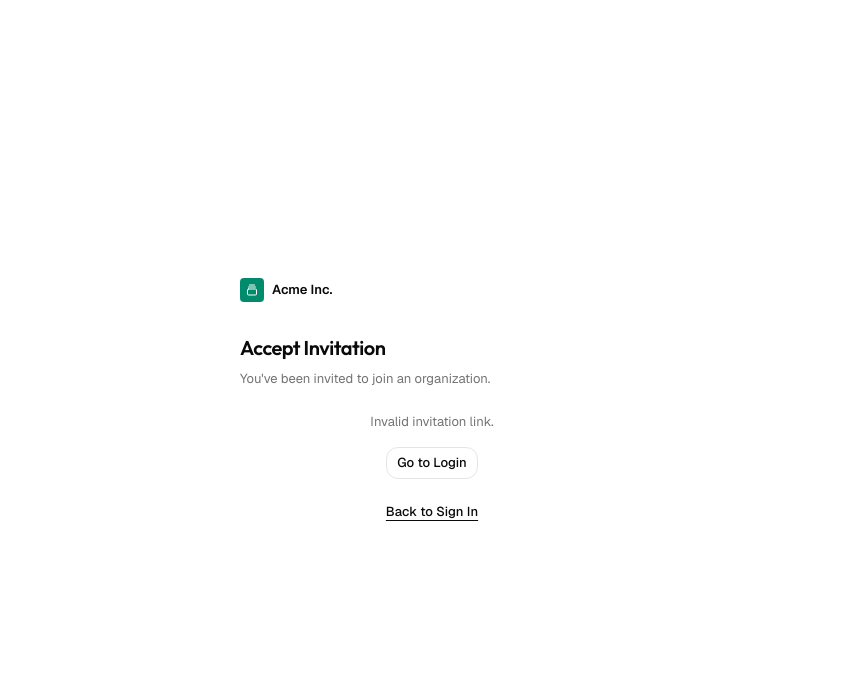
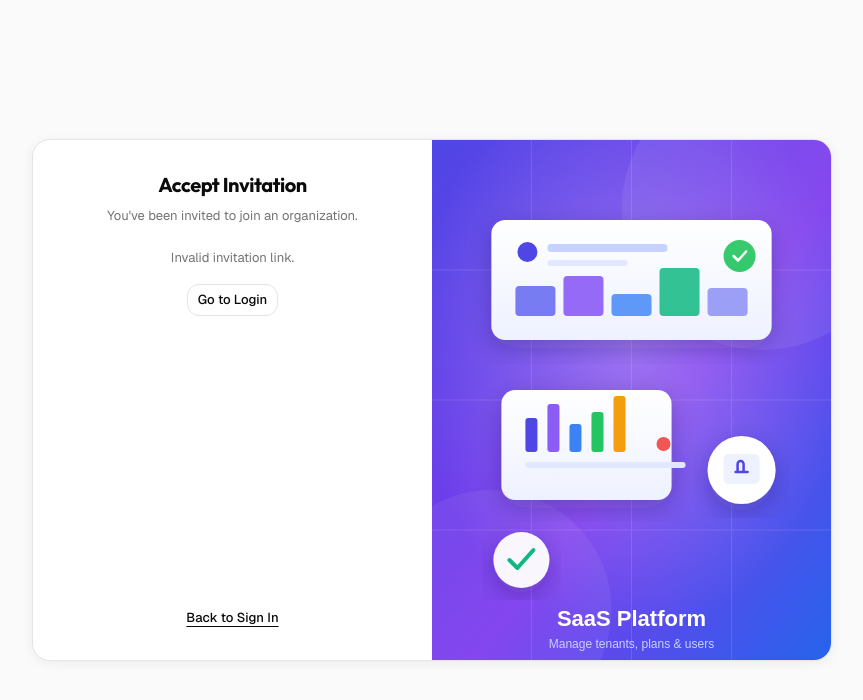
Before and after one commit to dimple0613/Saas-Master, a Next.js app: page /invite in a window 1280 px wide. Shown: the top 700 px of the page, without its empty margins (208-1071 px from the left). Built offline with nearby package versions, Linux system fonts and the light colour scheme.

Commit message:
Add auth illustration and password visibility toggles on auth pages

```diff
--- a/app/(auth)/forgot-password/page.tsx
+++ b/app/(auth)/forgot-password/page.tsx
@@ -115,22 +115,12 @@ export default function ForgotPasswordPage() {
             </div>
 
             {/* Right - Image Placeholder */}
-            <div className="hidden items-center justify-center bg-muted md:flex">
-              <div className="flex h-24 w-24 items-center justify-center rounded-full bg-muted-foreground/10">
-                <svg
-                  className="h-10 w-10 text-muted-foreground/40"
-                  fill="none"
-                  viewBox="0 0 24 24"
-                  stroke="currentColor"
-                  strokeWidth={1.5}
-                >
-                  <path
-                    strokeLinecap="round"
-                    strokeLinejoin="round"
-                    d="M2.25 15.75l5.159-5.159a2.25 2.25 0 013.182 0l5.159 5.159m-1.5-1.5l1.409-1.409a2.25 2.25 0 013.182 0l2.909 2.909M3.75 21h16.5A2.25 2.25 0 0022.5 18.75V5.25A2.25 2.25 0 0020.25 3H3.75A2.25 2.25 0 001.5 5.25v13.5A2.25 2.25 0 003.75 21z"
-                  />
-                </svg>
-              </div>
+            <div className="relative hidden md:block">
+              <img
+                src="/auth-illustration.svg"
+                alt="SaaS Platform illustration"
+                className="h-full w-full object-cover"
+              />
             </div>
           </div>
         </div>
--- a/app/(auth)/invite/page.tsx
+++ b/app/(auth)/invite/page.tsx
@@ -4,7 +4,7 @@ import { useState, useEffect, Suspense } from "react";
 import { useSearchParams } from "next/navigation";
 import { signIn } from "next-auth/react";
 import Link from "next/link";
-import { GalleryVerticalEnd, Building2, CheckCircle2 } from "lucide-react";
+import { Building2, CheckCircle2, Eye, EyeOff } from "lucide-react";
 import { Input } from "@/components/ui/input";
 import { Label } from "@/components/ui/label";
 import { Button } from "@/components/ui/button";
@@ -18,6 +18,7 @@ function InviteContent() {
   const [error, setError] = useState("");
   const [loading, setLoading] = useState(() => !!token);
   const [password, setPassword] = useState("");
+  const [showPassword, setShowPassword] = useState(false);
   const [logging, setLogging] = useState(false);
   const [joined, setJoined] = useState(false);
 
@@ -66,19 +67,14 @@ function InviteContent() {
   const roleLabel = inviteData?.role === "owner" ? "Owner" : inviteData?.role === "admin" ? "Admin" : "Member";
 
   return (
-    <div className="flex min-h-screen items-center justify-center bg-background px-4">
-      <div className="w-full max-w-sm">
-        <div className="mb-8">
-          <Link href="/" className="inline-flex items-center gap-2 text-sm font-semibold text-foreground">
-            <div className="flex h-6 w-6 items-center justify-center rounded bg-primary text-primary-foreground">
-              <GalleryVerticalEnd className="h-3 w-3" />
-            </div>
-            Acme Inc.
-          </Link>
-        </div>
-
-        <h1 className="font-heading mb-2 text-2xl font-semibold tracking-tight text-foreground">Accept Invitation</h1>
-        <p className="mb-6 text-sm text-muted-foreground">You&apos;ve been invited to join an organization.</p>
+    <div className="flex min-h-screen items-center justify-center bg-muted/50 px-4 py-[70px] max-sm:py-12">
+      <div className="w-full max-w-[800px]">
+        <div className="overflow-hidden rounded-2xl border border-border bg-card shadow-[0_2px_12px_rgba(0,0,0,0.06)]">
+          <div className="grid min-h-[520px] md:grid-cols-2">
+            {/* Left - Form */}
+            <div className="flex flex-col p-8">
+              <h1 className="font-heading mb-2 text-center text-2xl font-bold tracking-tight text-foreground">Accept Invitation</h1>
+              <p className="mb-6 text-center text-sm text-muted-foreground">You&apos;ve been invited to join an organization.</p>
 
               {loading && <p className="text-sm text-muted-foreground">Loading...</p>}
 
@@ -110,7 +106,12 @@ function InviteContent() {
                   <form onSubmit={handleLogin} className="space-y-4">
                     <div className="space-y-2">
                       <Label>Password</Label>
-                <Input type="password" value={password} onChange={(e) => setPassword(e.target.value)} placeholder="Enter your password" required className="h-8 px-3" />
+                      <div className="relative">
+                        <Input type={showPassword ? "text" : "password"} value={password} onChange={(e) => setPassword(e.target.value)} placeholder="Enter your password" required className="h-8 px-3 pr-9" />
+                        <Button type="button" variant="ghost" size="icon-sm" onClick={() => setShowPassword(!showPassword)} className="absolute right-1.5 top-1/2 -translate-y-1/2 text-muted-foreground hover:text-foreground" aria-label={showPassword ? "Hide password" : "Show password"}>
+                          {showPassword ? <EyeOff className="h-4 w-4" /> : <Eye className="h-4 w-4" />}
+                        </Button>
+                      </div>
                     </div>
                     {error && (
                       <Alert variant="destructive">
@@ -144,8 +145,20 @@ function InviteContent() {
                 </div>
               )}
 
-        <div className="mt-6 text-center text-sm text-muted-foreground">
+              <p className="mt-auto pt-6 text-center text-sm text-muted-foreground">
                 <Link href="/login" className="font-medium text-foreground underline underline-offset-4">Back to Sign In</Link>
+              </p>
+            </div>
+
+            {/* Right - Image Placeholder */}
+            <div className="relative hidden md:block">
+              <img
+                src="/auth-illustration.svg"
+                alt="SaaS Platform illustration"
+                className="h-full w-full object-cover"
+              />
+            </div>
+          </div>
         </div>
       </div>
     </div>
--- a/app/(auth)/login/page.tsx
+++ b/app/(auth)/login/page.tsx
@@ -149,12 +149,13 @@ function LoginContent() {
               </div>
 
               {/* Social Logins */}
-              <div className="grid grid-cols-2 gap-3">
+              <div className="flex justify-center gap-3">
                 <Button
                   type="button"
                   variant="outline"
                   onClick={() => signIn("apple", { callbackUrl })}
-                  className="h-8"
+                  className="h-9 w-9 rounded-full"
+                  aria-label="Continue with Apple"
                 >
                   <svg className="h-5 w-5" viewBox="0 0 24 24" fill="currentColor">
                     <path d="M17.05 20.28c-.98.95-2.05.88-3.08.4-1.09-.5-2.08-.48-3.24 0-1.44.62-2.2.44-3.06-.4C2.79 15.25 3.51 7.59 9.05 7.31c1.35.07 2.29.74 3.08.8 1.18-.24 2.31-.93 3.57-.84 1.51.12 2.65.72 3.4 1.8-3.12 1.87-2.38 5.98.48 7.13-.57 1.5-1.31 2.98-2.54 4.09zM12.03 7.25c-.15-2.23 1.66-4.07 3.74-4.25.29 2.58-2.34 4.5-3.74 4.25z" />
@@ -164,7 +165,8 @@ function LoginContent() {
                   type="button"
                   variant="outline"
                   onClick={() => signIn("google", { callbackUrl })}
-                  className="h-8"
+                  className="h-9 w-9 rounded-full"
+                  aria-label="Continue with Google"
                 >
                   <span className="text-lg font-bold">G</span>
                 </Button>
@@ -183,22 +185,12 @@ function LoginContent() {
             </div>
 
             {/* Right - Image Placeholder */}
-            <div className="hidden items-center justify-center bg-muted md:flex">
-              <div className="flex h-24 w-24 items-center justify-center rounded-full bg-muted-foreground/10">
-                <svg
-                  className="h-10 w-10 text-muted-foreground/40"
-                  fill="none"
-                  viewBox="0 0 24 24"
-                  stroke="currentColor"
-                  strokeWidth={1.5}
-                >
-                  <path
-                    strokeLinecap="round"
-                    strokeLinejoin="round"
-                    d="M2.25 15.75l5.159-5.159a2.25 2.25 0 013.182 0l5.159 5.159m-1.5-1.5l1.409-1.409a2.25 2.25 0 013.182 0l2.909 2.909M3.75 21h16.5A2.25 2.25 0 0022.5 18.75V5.25A2.25 2.25 0 0020.25 3H3.75A2.25 2.25 0 001.5 5.25v13.5A2.25 2.25 0 003.75 21z"
-                  />
-                </svg>
-              </div>
+            <div className="relative hidden md:block">
+              <img
+                src="/auth-illustration.svg"
+                alt="SaaS Platform illustration"
+                className="h-full w-full object-cover"
+              />
             </div>
           </div>
         </div>
--- a/app/(auth)/reset-password/page.tsx
+++ b/app/(auth)/reset-password/page.tsx
@@ -3,7 +3,7 @@
 import { Suspense, useState } from "react";
 import { useSearchParams, useRouter } from "next/navigation";
 import Link from "next/link";
-import { Lock, KeyRound, GalleryVerticalEnd, CheckCircle2 } from "lucide-react";
+import { Lock, KeyRound, CheckCircle2, Eye, EyeOff } from "lucide-react";
 import { Input } from "@/components/ui/input";
 import { Label } from "@/components/ui/label";
 import { Button } from "@/components/ui/button";
@@ -15,6 +15,7 @@ function ResetPasswordContent() {
   const [token, setToken] = useState(() => searchParams.get("token") || "");
   const [newPassword, setNewPassword] = useState("");
   const [confirmPassword, setConfirmPassword] = useState("");
+  const [showPassword, setShowPassword] = useState(false);
   const [error, setError] = useState("");
   const [success, setSuccess] = useState("");
   const [loading, setLoading] = useState(false);
@@ -51,19 +52,14 @@ function ResetPasswordContent() {
   }
 
   return (
-    <div className="flex min-h-screen items-center justify-center bg-background px-4">
-      <div className="w-full max-w-sm">
-        <div className="mb-8">
-          <Link href="/" className="inline-flex items-center gap-2 text-sm font-semibold text-foreground">
-            <div className="flex h-6 w-6 items-center justify-center rounded bg-primary text-primary-foreground">
-              <GalleryVerticalEnd className="h-3 w-3" />
-            </div>
-            Acme Inc.
-          </Link>
-        </div>
-
-        <div className="mb-6">
-          <h1 className="font-heading text-2xl font-semibold tracking-tight text-foreground">Reset password</h1>
+    <div className="flex min-h-screen items-center justify-center bg-muted/50 px-4 py-[70px] max-sm:py-12">
+      <div className="w-full max-w-[800px]">
+        <div className="overflow-hidden rounded-2xl border border-border bg-card shadow-[0_2px_12px_rgba(0,0,0,0.06)]">
+          <div className="grid min-h-[520px] md:grid-cols-2">
+            {/* Left - Form */}
+            <div className="flex flex-col p-8">
+              <div className="mb-6 text-center">
+                <h1 className="font-heading text-2xl font-bold tracking-tight text-foreground">Reset password</h1>
                 <p className="mt-1 text-sm text-muted-foreground">Enter the reset code and your new password below</p>
               </div>
 
@@ -80,7 +76,10 @@ function ResetPasswordContent() {
                   <Label htmlFor="newPassword">New Password</Label>
                   <div className="relative">
                     <Lock className="absolute left-3 top-1/2 h-4 w-4 -translate-y-1/2 text-muted-foreground" />
-              <Input id="newPassword" type="password" value={newPassword} onChange={(e) => setNewPassword(e.target.value)} placeholder="Enter new password" required className="h-8 pl-10 pr-3" />
+                    <Input id="newPassword" type={showPassword ? "text" : "password"} value={newPassword} onChange={(e) => setNewPassword(e.target.value)} placeholder="Enter new password" required autoComplete="new-password" className="h-8 pl-10 pr-9" />
+                    <Button type="button" variant="ghost" size="icon-sm" onClick={() => setShowPassword(!showPassword)} className="absolute right-1.5 top-1/2 -translate-y-1/2 text-muted-foreground hover:text-foreground" aria-label={showPassword ? "Hide password" : "Show password"}>
+                      {showPassword ? <EyeOff className="h-4 w-4" /> : <Eye className="h-4 w-4" />}
+                    </Button>
                   </div>
                 </div>
 
@@ -88,7 +87,10 @@ function ResetPasswordContent() {
                   <Label htmlFor="confirmPassword">Confirm Password</Label>
                   <div className="relative">
                     <Lock className="absolute left-3 top-1/2 h-4 w-4 -translate-y-1/2 text-muted-foreground" />
-              <Input id="confirmPassword" type="password" value={confirmPassword} onChange={(e) => setConfirmPassword(e.target.value)} placeholder="Confirm new password" required className="h-8 pl-10 pr-3" />
+                    <Input id="confirmPassword" type={showPassword ? "text" : "password"} value={confirmPassword} onChange={(e) => setConfirmPassword(e.target.value)} placeholder="Confirm new password" required autoComplete="new-password" className="h-8 pl-10 pr-9" />
+                    <Button type="button" variant="ghost" size="icon-sm" onClick={() => setShowPassword(!showPassword)} className="absolute right-1.5 top-1/2 -translate-y-1/2 text-muted-foreground hover:text-foreground" aria-label={showPassword ? "Hide password" : "Show password"}>
+                      {showPassword ? <EyeOff className="h-4 w-4" /> : <Eye className="h-4 w-4" />}
+                    </Button>
                   </div>
                 </div>
 
@@ -110,10 +112,22 @@ function ResetPasswordContent() {
                 </Button>
               </form>
 
-        <div className="mt-6 text-center text-sm text-muted-foreground">
+              <p className="mt-auto pt-6 text-center text-sm text-muted-foreground">
                 <Link href="/forgot-password" className="font-medium text-foreground underline underline-offset-4 hover:text-foreground/80">Need a new code?</Link>
                 {" "}&middot;{" "}
                 <Link href="/login" className="font-medium text-foreground underline underline-offset-4 hover:text-foreground/80">Back to Sign In</Link>
+              </p>
+            </div>
+
+            {/* Right - Image Placeholder */}
+            <div className="relative hidden md:block">
+              <img
+                src="/auth-illustration.svg"
+                alt="SaaS Platform illustration"
+                className="h-full w-full object-cover"
+              />
+            </div>
+          </div>
         </div>
       </div>
     </div>
--- a/app/(auth)/signup/page.tsx
+++ b/app/(auth)/signup/page.tsx
@@ -150,12 +150,12 @@ function SignupContent() {
                   Go to Login
                 </Button>
               </div>
-              <div className="hidden items-center justify-center bg-muted md:flex">
-                <div className="flex h-24 w-24 items-center justify-center rounded-full bg-muted-foreground/10">
-                  <svg className="h-10 w-10 text-muted-foreground/40" fill="none" viewBox="0 0 24 24" stroke="currentColor" strokeWidth={1.5}>
-                    <path strokeLinecap="round" strokeLinejoin="round" d="M2.25 15.75l5.159-5.159a2.25 2.25 0 013.182 0l5.159 5.159m-1.5-1.5l1.409-1.409a2.25 2.25 0 013.182 0l2.909 2.909M3.75 21h16.5A2.25 2.25 0 0022.5 18.75V5.25A2.25 2.25 0 0020.25 3H3.75A2.25 2.25 0 001.5 5.25v13.5A2.25 2.25 0 003.75 21z" />
-                  </svg>
-                </div>
+              <div className="relative hidden md:block">
+                <img
+                  src="/auth-illustration.svg"
+                  alt="SaaS Platform illustration"
+                  className="h-full w-full object-cover"
+                />
               </div>
             </div>
           </div>
@@ -241,7 +241,12 @@ function SignupContent() {
                 {/* Confirm Password */}
                 <div className="space-y-2">
                   <Label htmlFor="confirmPassword" className="text-sm font-medium text-foreground">Confirm Password</Label>
-                  <Input id="confirmPassword" type={showPassword ? "text" : "password"} value={form.confirmPassword} onChange={(e) => update("confirmPassword", e.target.value)} placeholder="Confirm your password" required autoComplete="new-password" className="h-8 rounded-lg border-border bg-card px-3 text-sm placeholder:text-muted-foreground/50 focus-visible:ring-2 focus-visible:ring-foreground/10" />
+                  <div className="relative">
+                    <Input id="confirmPassword" type={showPassword ? "text" : "password"} value={form.confirmPassword} onChange={(e) => update("confirmPassword", e.target.value)} placeholder="Confirm your password" required autoComplete="new-password" className="h-8 rounded-lg border-border bg-card px-3 pr-9 text-sm placeholder:text-muted-foreground/50 focus-visible:ring-2 focus-visible:ring-foreground/10" />
+                    <Button type="button" variant="ghost" size="icon-sm" onClick={() => setShowPassword(!showPassword)} className="absolute right-1.5 top-1/2 -translate-y-1/2 text-muted-foreground hover:text-foreground" aria-label={showPassword ? "Hide password" : "Show password"}>
+                      {showPassword ? <EyeOff className="h-4 w-4" /> : <Eye className="h-4 w-4" />}
+                    </Button>
+                  </div>
                 </div>
 
                 {/* Error */}
@@ -264,13 +269,13 @@ function SignupContent() {
                     <span className="text-xs text-muted-foreground">Or continue with</span>
                     <div className="h-px flex-1 bg-border" />
                   </div>
-                  <div className="grid grid-cols-2 gap-3">
-                    <Button type="button" variant="outline" onClick={() => signIn("apple", { callbackUrl })} className="h-8">
+                  <div className="flex justify-center gap-3">
+                    <Button type="button" variant="outline" onClick={() => signIn("apple", { callbackUrl })} className="h-9 w-9 rounded-full" aria-label="Continue with Apple">
                       <svg className="h-5 w-5" viewBox="0 0 24 24" fill="currentColor">
                         <path d="M17.05 20.28c-.98.95-2.05.88-3.08.4-1.09-.5-2.08-.48-3.24 0-1.44.62-2.2.44-3.06-.4C2.79 15.25 3.51 7.59 9.05 7.31c1.35.07 2.29.74 3.08.8 1.18-.24 2.31-.93 3.57-.84 1.51.12 2.65.72 3.4 1.8-3.12 1.87-2.38 5.98.48 7.13-.57 1.5-1.31 2.98-2.54 4.09zM12.03 7.25c-.15-2.23 1.66-4.07 3.74-4.25.29 2.58-2.34 4.5-3.74 4.25z" />
                       </svg>
                     </Button>
-                    <Button type="button" variant="outline" onClick={() => signIn("google", { callbackUrl })} className="h-8">
+                    <Button type="button" variant="outline" onClick={() => signIn("google", { callbackUrl })} className="h-9 w-9 rounded-full" aria-label="Continue with Google">
                       <span className="text-lg font-bold">G</span>
                     </Button>
                   </div>
@@ -289,12 +294,12 @@ function SignupContent() {
             </div>
 
             {/* Right - Image Placeholder */}
-            <div className="hidden items-center justify-center bg-muted md:flex">
-              <div className="flex h-24 w-24 items-center justify-center rounded-full bg-muted-foreground/10">
-                <svg className="h-10 w-10 text-muted-foreground/40" fill="none" viewBox="0 0 24 24" stroke="currentColor" strokeWidth={1.5}>
-                  <path strokeLinecap="round" strokeLinejoin="round" d="M2.25 15.75l5.159-5.159a2.25 2.25 0 013.182 0l5.159 5.159m-1.5-1.5l1.409-1.409a2.25 2.25 0 013.182 0l2.909 2.909M3.75 21h16.5A2.25 2.25 0 0022.5 18.75V5.25A2.25 2.25 0 0020.25 3H3.75A2.25 2.25 0 001.5 5.25v13.5A2.25 2.25 0 003.75 21z" />
-                </svg>
-              </div>
+            <div className="relative hidden md:block">
+              <img
+                src="/auth-illustration.svg"
+                alt="SaaS Platform illustration"
+                className="h-full w-full object-cover"
+              />
             </div>
           </div>
         </div>
```
Also changed, not shown: public/auth-illustration.svg (added). Lines whose indentation alone changed are shown as unchanged.
